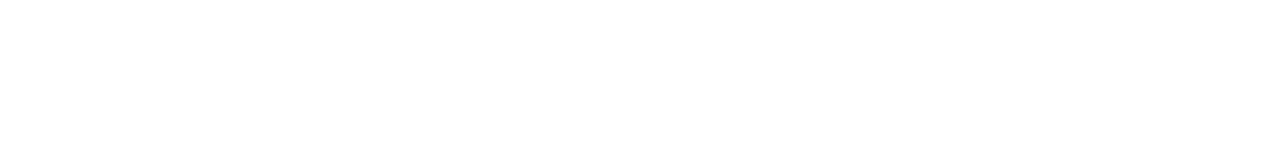
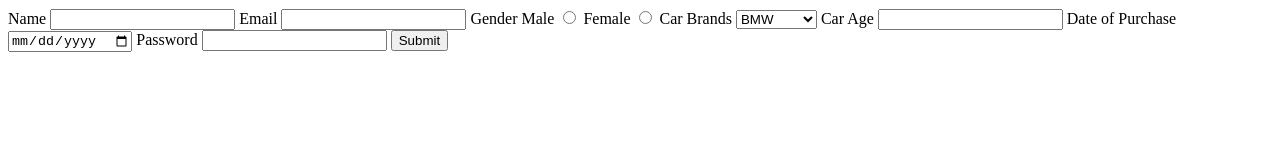
Before and after one commit to acciojob/car-insurance-form-vrj123, a website: page main.html in a window 1280 px wide. Drawn offline with Linux system fonts and the light colour scheme.

Commit message:
created a submission

```diff
--- a/main.html
+++ b/main.html
@@ -8,6 +8,37 @@
 
 <body>
 	<!-- the entire body must be written by student -->
+	<form method="post">
+		<label for="name">Name</label>
+		<input id="name" type="text" required>
+
+		<label for="email">Email</label>
+		<input id="email" type="email" required>
+
+		<label for="gender">Gender</label>
+		<label for="gender_m">Male</label>
+		<input type="radio" id="gender_m" name="gender" required>
+		<label for="gender_f">Female</label>
+		<input type="radio" id="gender_f" name="gender" required>
+
+		<label for="cars">Car Brands</label>
+		<select id="cars">
+			<option value="BMW">BMW</option>
+			<option value="Audi">Audi</option>
+			<option value="Mercedez">Mercedez</option>
+		</select>
+
+		<label for="carage">Car Age</label>
+		<input id="carage" type="number" required>
+
+		<label for="dop">Date of Purchase</label>
+		<input id="dop" type="date" required>
+
+		<label for="password">Password</label>
+		<input id="password" type="password" required>
+
+		<button type="submit">Submit</button>
+	</form>
     <script type="text/javascript" src="./script.js">
 </script>
 
```
